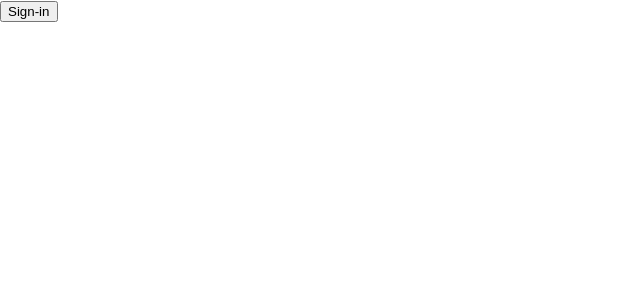
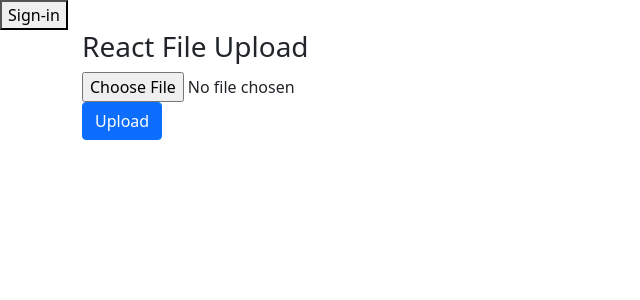
Before and after one commit to MilanBrkic/nft-srb-fe, a React (Create React App) app: page / in a window 1280 px wide. Shown: the top 300 px of the page, without its empty margins (0-640 px from the left). Built offline with nearby package versions, Linux system fonts and the light colour scheme.

Commit message:
file upload working

```diff
--- a/package.json
+++ b/package.json
@@ -7,6 +7,7 @@
     "@testing-library/react": "^12.1.3",
     "@testing-library/user-event": "^13.5.0",
     "axios": "^0.26.0",
+    "bootstrap": "^5.1.3",
     "react": "^17.0.2",
     "react-dom": "^17.0.2",
     "react-scripts": "5.0.0",
--- a/src/App.js
+++ b/src/App.js
@@ -1,6 +1,8 @@
 import './App.css';
 import  SigninButton  from './components/SigninButton'
 import {useEffect} from "react"
+import FileUploadComponent from './components/FileUploadCompenent';
+import '../node_modules/bootstrap/dist/css/bootstrap.min.css';
 
 function App() {
   useEffect(() => {
@@ -10,7 +12,10 @@ function App() {
    }, []);
 
   return (
-    <SigninButton/>
+    <div>
+      <SigninButton/>
+      <FileUploadComponent/>
+    </div>
   );
 }
 
--- /dev/null
+++ b/src/components/FileUploadCompenent.js
@@ -0,0 +1,37 @@
+import React, { Component } from 'react';
+import backendHttpClient from '../http-client/BackendHttpClient';
+export default class FileUploadComponent extends Component {
+    constructor(props) {
+        super(props);
+        this.onFileChange = this.onFileChange.bind(this);
+        this.state = {
+            image: {}
+        }
+    }
+
+    onFileChange(e){
+        this.setState({image:e.target.files[0]})
+    }
+
+    handleClick = async () =>{
+        const formData = new FormData();
+        formData.append('image', this.state.image)
+        await backendHttpClient.post("\\mint", formData);
+    }
+
+    render() {
+        return (
+            <div className="container">
+                <div className="row">
+                        <h3>React File Upload</h3>
+                        <div className="form-group">
+                            <input type="file" onChange={this.onFileChange}/>
+                        </div>
+                        <div className="form-group">
+                            <button className="btn btn-primary" onClick={this.handleClick}>Upload</button>
+                        </div>
+                </div>
+            </div>
+        )
+    }
+}
--- a/src/components/SigninButton.js
+++ b/src/components/SigninButton.js
@@ -1,8 +1,8 @@
 import React from 'react';
-import Constants from '../constants/Constants';
-import axios from 'axios';
+import backendHttpClient from '../http-client/BackendHttpClient';
 
 class SigninButton extends React.Component{
+
      handleClick = async () =>{
         const chainId = await window.ethereum.request({
             method:"eth_chainId"
@@ -13,14 +13,15 @@ class SigninButton extends React.Component{
             const accounts = await window.ethereum.request({
                 method:"eth_requestAccounts"
             })
-            const url = `${Constants.BACKEND_URL}/sign-in`;
-            const user = await axios.post(url, {accounts})
+            const url = '/sign-in';
+            const user = await backendHttpClient.post(url,{accounts})
             console.log(`Welcome user ${user.address}`)
         }
         else{
             console.log("Connected to the wrong chain");
         }
     }
+
     render(){
         return(
             <button onClick={this.handleClick}>
--- /dev/null
+++ b/src/http-client/BackendHttpClient.js
@@ -0,0 +1,23 @@
+import axios from "axios";
+import Constants from '../constants/Constants'
+class BackendHttpClient{
+    axiosInstance
+    backendUrl = Constants.BACKEND_URL;
+
+    constructor(){
+        this.axiosInstance = axios;
+    }
+
+    async post(url, data, config){
+        const modifiedUrl = this.backendUrl + url;
+        return (await this.axiosInstance.post(modifiedUrl,data,config)).data;
+    }
+
+    async get(url, config){
+        const modifiedUrl = this.backendUrl + url;
+        return (await this.axiosInstance.get(modifiedUrl, config)).data;
+    }
+}
+
+const backendHttpClient = new BackendHttpClient();
+export default backendHttpClient
```
Also changed, not shown: src/http-client/HttpClient.js (deleted, +0 -20 lines), 1 other file (tests, documents, lock files or other folders).
